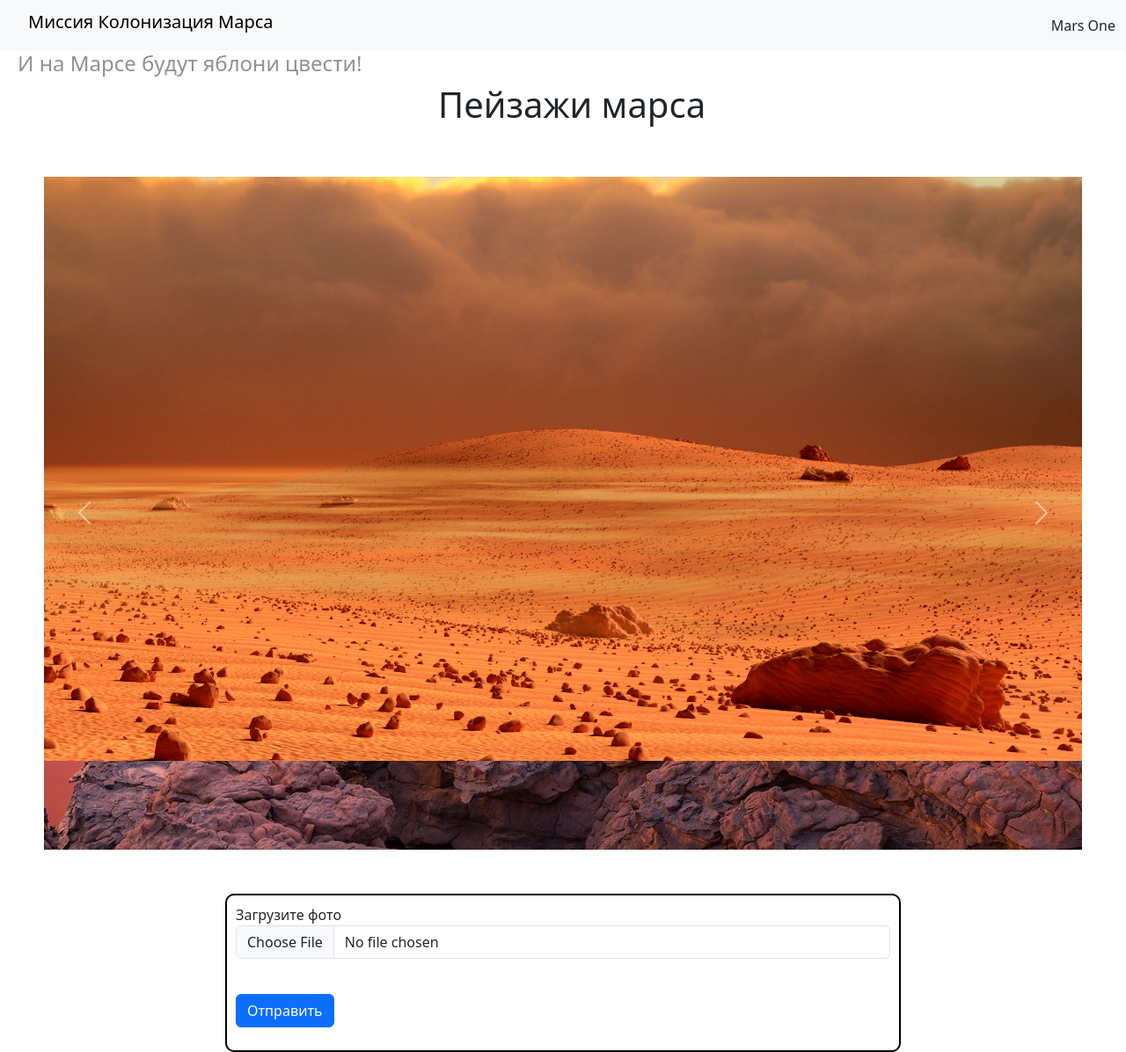
After one commit to Leostrykov/2Web, a Flask app: page /galery in a window 1280 px wide. The commit adds this page. Shown: the whole page at 88% size. Run offline with Flask 3, Linux system fonts and the light colour scheme.

Commit message:
Сделал задание 7

```diff
--- a/main.py
+++ b/main.py
@@ -1,8 +1,9 @@
 from flask import Flask, render_template, request, redirect
 from config import SECRET_KEY
 from flask_wtf import FlaskForm
-from wtforms import StringField, PasswordField, SubmitField
+from wtforms import StringField, PasswordField, SubmitField, FileField
 from wtforms.validators import DataRequired
+import os
 
 app = Flask(__name__)
 app.config['SECRET_KEY'] = SECRET_KEY
@@ -14,6 +15,11 @@ class LoginForm(FlaskForm):
     id_cap = StringField('id капитана', validators=[DataRequired()])
     password_cap = PasswordField('Пароль капитана', validators=[DataRequired()])
     submit = SubmitField('Доступ')
+
+
+class LoadFileForm(FlaskForm):
+    photo = FileField('Загрузите фото', validators=[DataRequired()])
+    submit = SubmitField('Отправить')
 
 
 @app.route('/index/<title>')
@@ -70,5 +76,19 @@ def distribution():
                                                                                'Энди Уир', 'Марк Уотни'])
 
 
+images = ['image-1.jpg', 'image-2.jpg', 'image-3.jpg']
+
+
+@app.route('/galery', methods=['GET', 'POST'])
+def galery():
+    form = LoadFileForm()
+    if form.validate_on_submit():
+        f = form.photo.data
+        f.save(os.path.join('static/img', f.filename))
+        images.append(f.filename)
+        return redirect('/galery')
+    return render_template('images.html', title='Галерея', images=images, form=form)
+
+
 if __name__ == '__main__':
     app.run(port=8080, host='127.0.0.1')
--- a/static/css/style.css
+++ b/static/css/style.css
@@ -22,3 +22,15 @@ h1, h2, h3, h4 {
 .form-header {
     display: flex;
 }
+
+.carousel {
+    padding: 50px;
+}
+
+.load-form {
+    width: 60%;
+    margin: auto;
+    border: 2px solid black;
+    border-radius: 10px;
+    padding: 10px;
+}
--- /dev/null
+++ b/templates/images.html
@@ -0,0 +1,48 @@
+{% extends 'base.html' %}
+
+{% block content %}
+    <h1 class='text-center'>Пейзажи марса</h1>
+    <div id="carouselExampleIndicators" class="carousel slide">
+        <div class="carousel-indicators">
+            {% for i in images %}
+              <button type="button" data-bs-target="#carouselExampleIndicators" data-bs-slide-to="{{loop.index0}}" class="active"
+              aria-current="true" aria-label="Slide {{loop.index}}"></button>
+            {% endfor %}
+        </div>
+        <div class="carousel-inner">
+        {% for image in images %}
+            <div class="carousel-item active">
+                <img src="../static/img/{{image}}" class="d-block w-100">
+            </div>
+        {% endfor %}
+        </div>
+        <button class="carousel-control-prev" type="button" data-bs-target="#carouselExampleIndicators"
+        data-bs-slide="prev">
+          <span class="carousel-control-prev-icon" aria-hidden="true"></span>
+          <span class="visually-hidden">Previous</span>
+        </button>
+        <button class="carousel-control-next" type="button" data-bs-target="#carouselExampleIndicators"
+        data-bs-slide="next">
+          <span class="carousel-control-next-icon" aria-hidden="true"></span>
+          <span class="visually-hidden">Next</span>
+        </button>
+      </div>
+    <form class="load-form" method="post" enctype="multipart/form-data">
+        {{form.hidden_tag()}}
+        <p>
+            {{form.photo.label}}<br>
+            {{form.photo(class='form-control')}}<br>
+            {% for error in form.photo.errors %}
+                <div class="alert alert-danger" role="alert">
+                    {{ error }}
+                </div>
+            {% endfor %}
+        </p>
+        <p>{{ form.submit(type="submit", class="btn btn-primary") }}</p>
+    </form>
+    <script src="https://cdn.jsdelivr.net/npm/@popperjs/core@2.11.8/dist/umd/popper.min.js"
+    integrity="sha384-I7E8VVD/ismYTF4hNIPjVp/Zjvgyol6VFvRkX/vR+Vc4jQkC+hVqc2pM8ODewa9r"
+    crossorigin="anonymous"></script>
+    <script src="https://cdn.jsdelivr.net/npm/bootstrap@5.3.3/dist/js/bootstrap.min.js"
+    integrity="sha384-0pUGZvbkm6XF6gxjEnlmuGrJXVbNuzT9qBBavbLwCsOGabYfZo0T0to5eqruptLy" crossorigin="anonymous"></script>
+{% endblock %}
```
Also changed, not shown: static/img/image-1.jpg (added), static/img/image-2.jpg (added), static/img/image-3.jpg (added).
